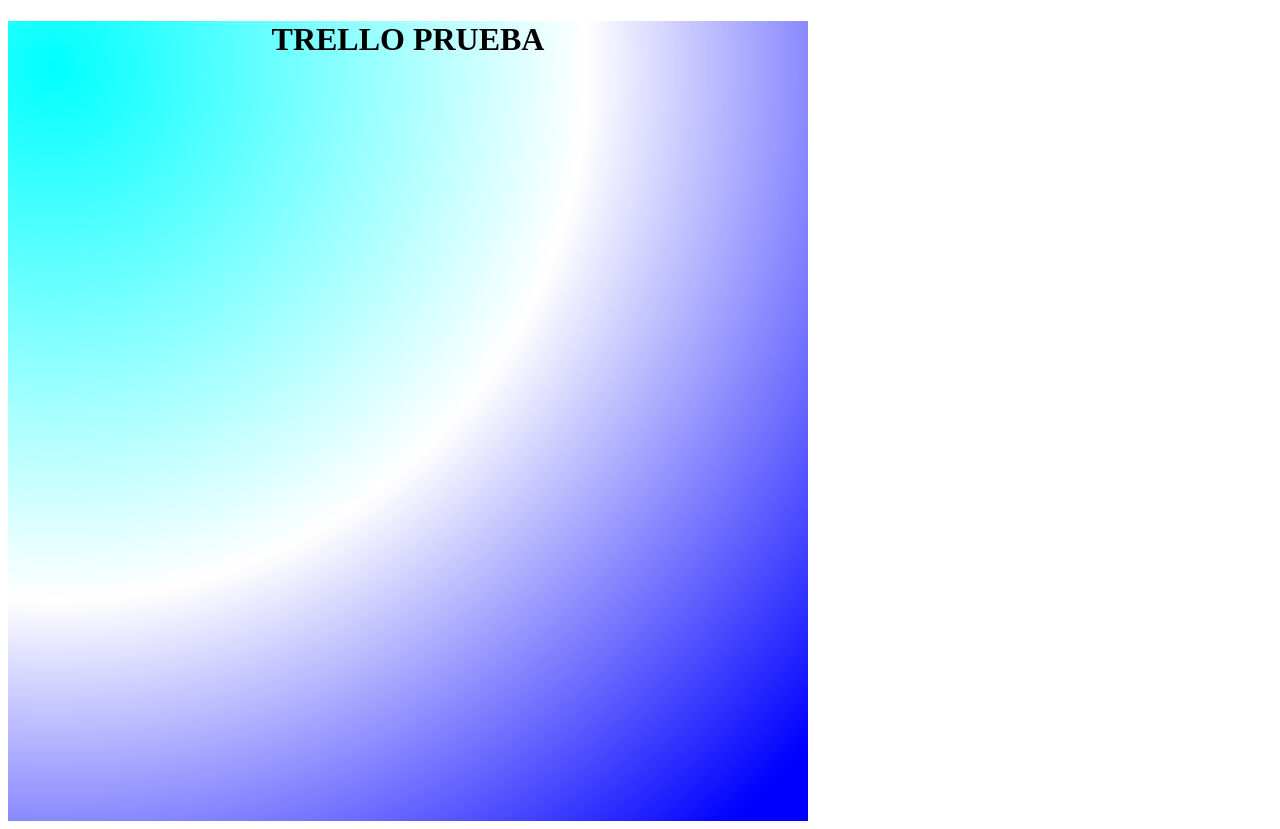
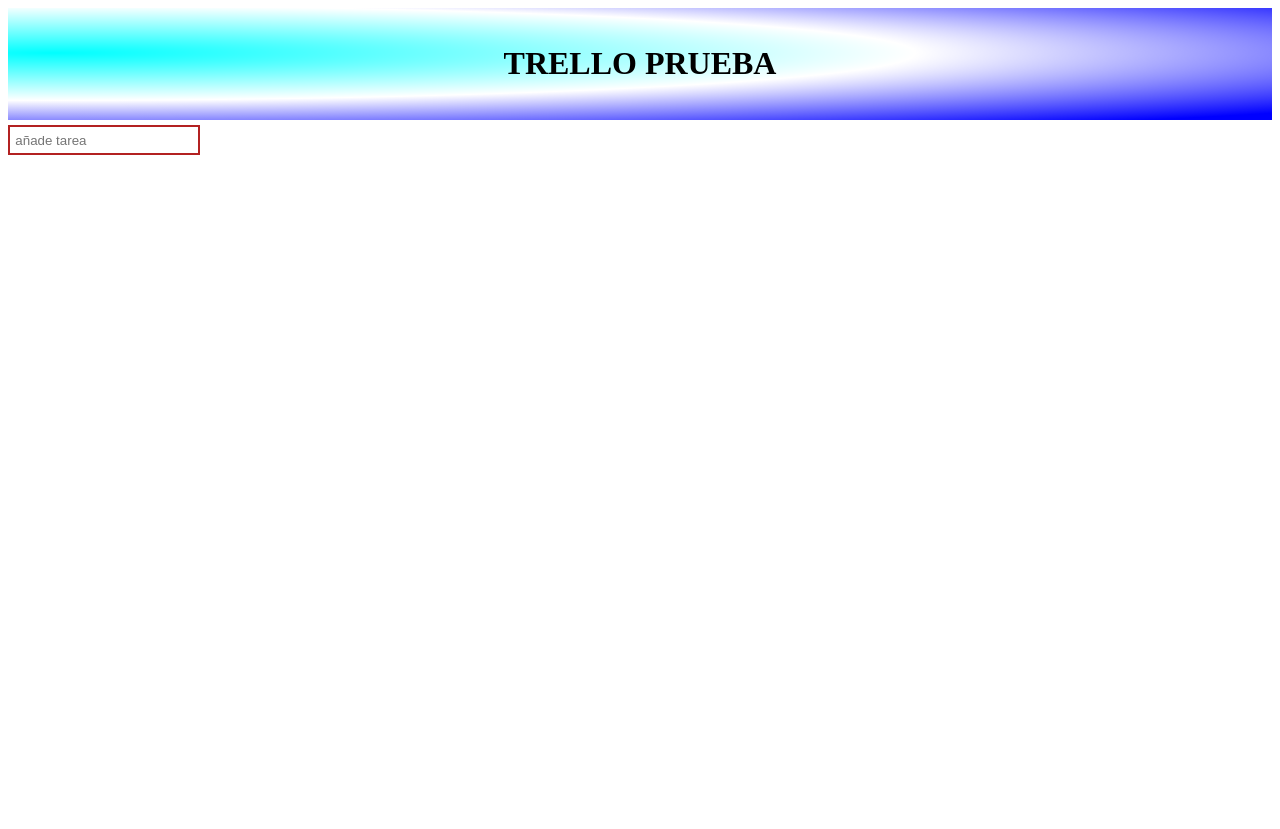
Before and after one commit to evaristj/Trello-Angular, an Angular app: page / in a window 1280 px wide. After the commit the page ends 800 px from the top, so only its background shows below. Built offline with nearby package versions, Linux system fonts and the light colour scheme.

Commit message:
añadir tareas creado y segundo componente añadido

```diff
--- a/src/app/app.component.css
+++ b/src/app/app.component.css
@@ -1,6 +1,14 @@
 header {
     text-align: center;
-    width: 100vh;
-    height: 100vh;
+    padding: 1em;
     background-image: radial-gradient(ellipse farthest-corner at 45px 45px , #00FFFF 0%, rgba(0, 0, 255, 0) 50%, #0000FF 95%);
 }
+.lista-tareas {
+    display: flex;
+    flex-wrap: wrap;
+}
+.tareas {
+    margin: 0.4em;
+    padding: 0.4em;
+    border: solid black 2px;
+}
--- a/src/app/app.component.html
+++ b/src/app/app.component.html
@@ -1,3 +1,12 @@
-<header >
+<header>
   <h1>TRELLO PRUEBA</h1>
 </header>
+<div class="crearTarea">
+  <crear-tarea (insertarTarea)="nuevaTarea($event)"></crear-tarea>
+  <div class="lista-tareas">
+    <div class="tareas" *ngFor="let task of tareas; let n = index">
+      <h3>{{ task }}</h3>
+      <p>Tarea número {{ n +1 }}</p>
+    </div>
+  </div>
+</div>
--- a/src/app/app.component.ts
+++ b/src/app/app.component.ts
@@ -6,5 +6,8 @@
   styleUrls: ['./app.component.css']
 })
 export class AppComponent {
-  title = 'trello-prueba';
+  tareas = [];
+  nuevaTarea(inputText) {
+    this.tareas.push(inputText);
+  }
 }
--- a/src/app/app.module.ts
+++ b/src/app/app.module.ts
@@ -2,10 +2,14 @@
 import { NgModule } from '@angular/core';
 
 import { AppComponent } from './app.component';
+import { CrearTareaComponent } from './crear-tarea/crear-tarea.component';
+import { ListadoTareasComponent } from './listado-tareas/listado-tareas.component';
 
 @NgModule({
   declarations: [
-    AppComponent
+    AppComponent,
+    CrearTareaComponent,
+    ListadoTareasComponent
   ],
   imports: [
     BrowserModule
--- /dev/null
+++ b/src/app/crear-tarea/crear-tarea.component.css
@@ -0,0 +1,5 @@
+div input {
+    margin-top: 0.4em;
+    padding: 0.4em;
+    border: solid 2px rgb(179, 33, 33);
+}
--- /dev/null
+++ b/src/app/crear-tarea/crear-tarea.component.html
@@ -0,0 +1,3 @@
+<div>
+  <input type="text" placeholder="añade tarea" (keyup)="handleKeyUp($event)">
+</div>
--- /dev/null
+++ b/src/app/crear-tarea/crear-tarea.component.ts
@@ -0,0 +1,26 @@
+import { Component, OnInit, Input, EventEmitter, Output } from '@angular/core';
+
+@Component({
+  // tslint:disable-next-line:component-selector
+  selector: 'crear-tarea',
+  templateUrl: './crear-tarea.component.html',
+  styleUrls: ['./crear-tarea.component.css']
+})
+export class CrearTareaComponent implements OnInit {
+  @Output() insertarTarea = new EventEmitter;
+  newTareaTxt = '';
+  handleKeyUp(ev) {
+    this.newTareaTxt = ev.target.value.trim();
+    if (ev.keyCode === 13 && this.newTareaTxt.trim() !== '') {
+      console.log('tarea añadida: ' + this.newTareaTxt);
+      this.insertarTarea.emit(this.newTareaTxt);
+      ev.target.value = '';
+    }
+
+  }
+  constructor() { }
+
+  ngOnInit() {
+  }
+
+}
--- /dev/null
+++ b/src/app/listado-tareas/listado-tareas.component.html
@@ -0,0 +1,3 @@
+<p>
+  listado-tareas works!
+</p>
--- /dev/null
+++ b/src/app/listado-tareas/listado-tareas.component.ts
@@ -0,0 +1,15 @@
+import { Component, OnInit } from '@angular/core';
+
+@Component({
+  selector: 'listado-tareas',
+  templateUrl: './listado-tareas.component.html',
+  styleUrls: ['./listado-tareas.component.css']
+})
+export class ListadoTareasComponent implements OnInit {
+
+  constructor() { }
+
+  ngOnInit() {
+  }
+
+}
```
Also changed, not shown: src/app/listado-tareas/listado-tareas.component.css (added), 2 other files (tests, documents, lock files or other folders).
